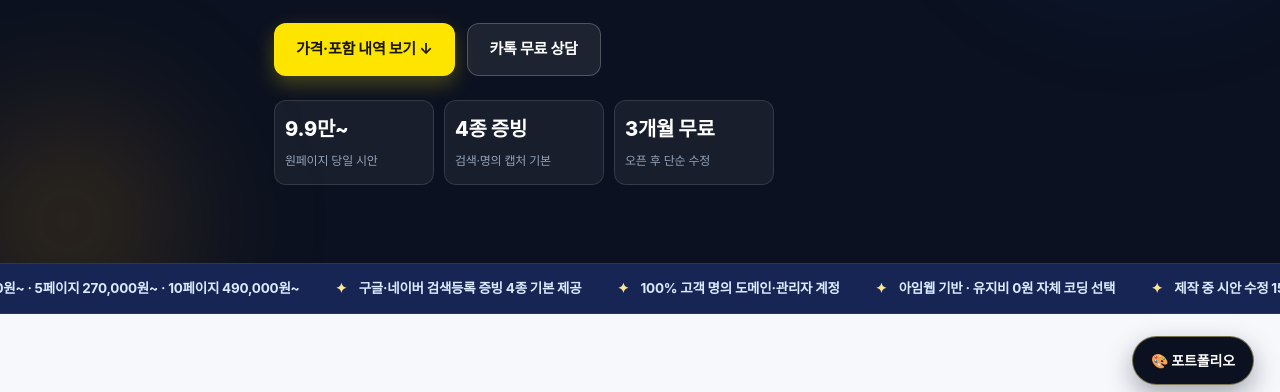
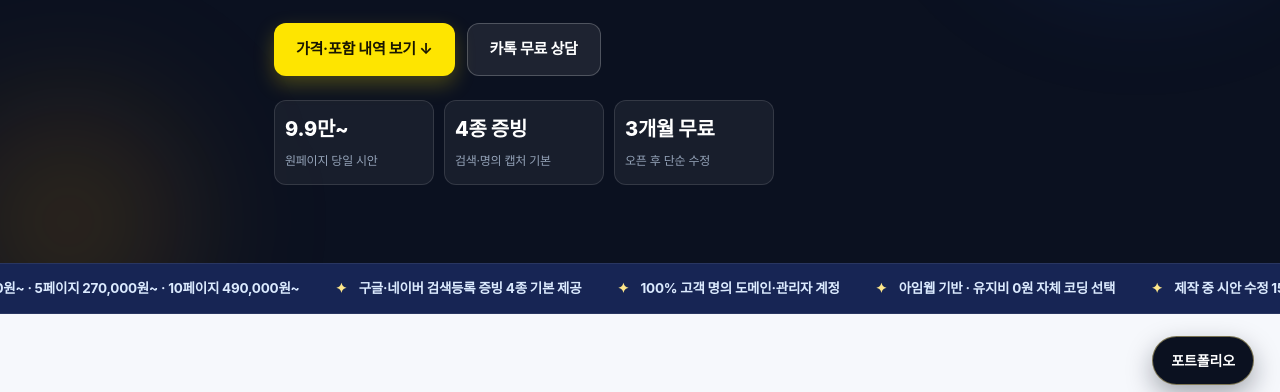
Before and after one commit to eunbi061800-lgtm/eunbi061800-lgtm.github.io, a plain HTML site: page index.html in a window 1280 px wide. Shown: the part 386-778 px from the top of the page. Drawn offline with Linux system fonts and the light colour scheme; a web font is replaced by a local one.

Commit message:
Remove emoji from floating portfolio button

```diff
--- a/index.html
+++ b/index.html
@@ -719,7 +719,7 @@
 </footer>
 
 <!-- 오른쪽 떠 있는 포트폴리오 플로팅 버튼 -->
-<a class="floating-samples" href="#portfolio" aria-label="포트폴리오 6종 보기">🎨 포트폴리오</a>
+<a class="floating-samples" href="#portfolio" aria-label="포트폴리오 6종 보기">포트폴리오</a>
 
 <!-- 모바일 하단 고정 상담 바 -->
 <div class="sticky-cta" aria-label="빠른 메뉴">
```
